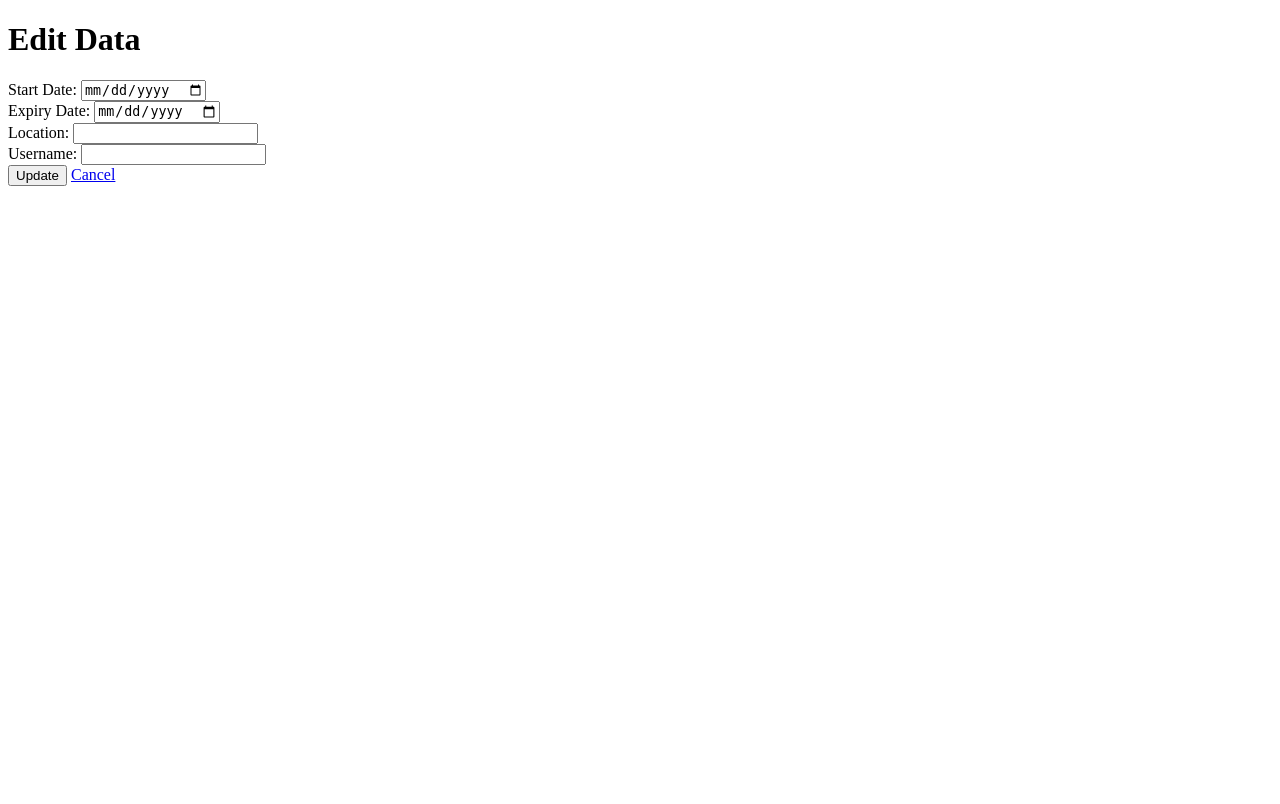
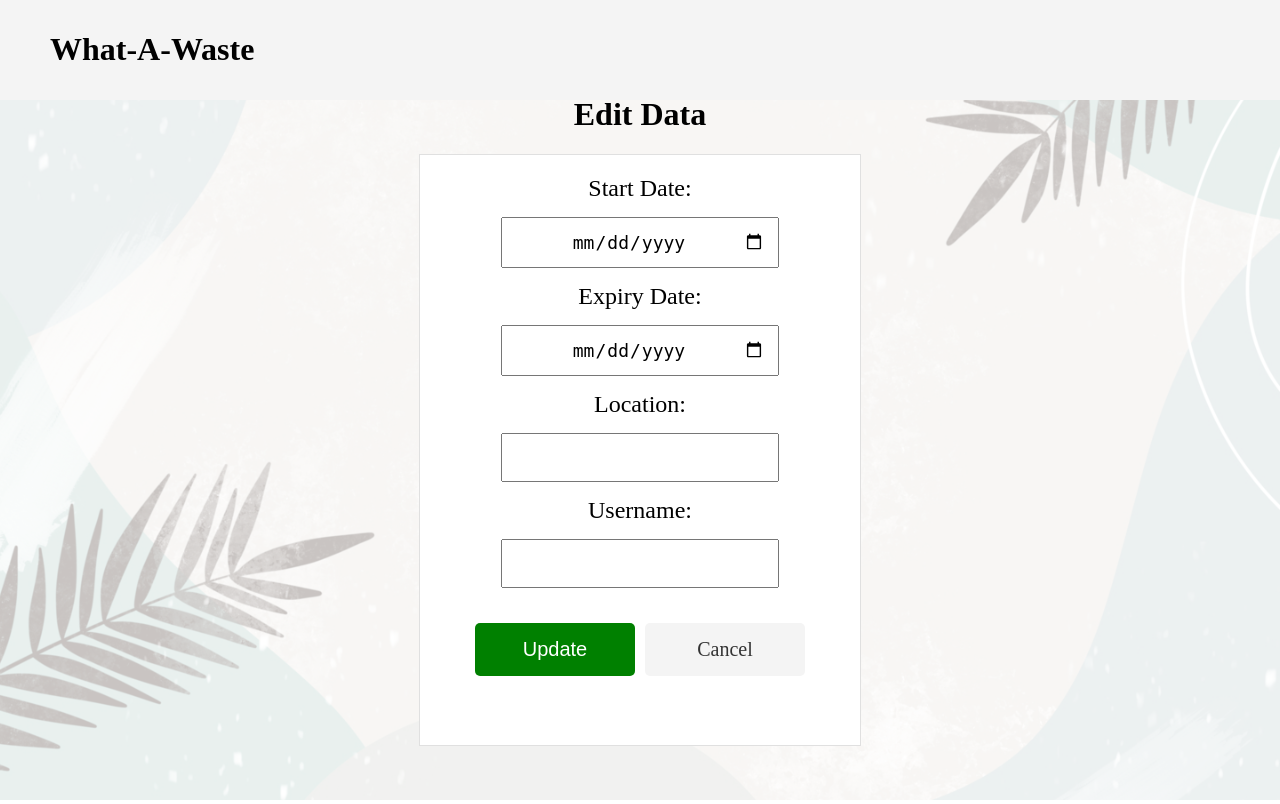
Before and after one commit to roannalim/dsa3101-2310-12-ocr, a Flask app: template backend/database/templates/edit_data.html in a window 1280 px wide; the page is wider, and only the part inside the window is pictured. Before the commit the page ends 186 px from the top of that part, so only its background shows below. Run offline with Flask 3, Linux system fonts and the light colour scheme; the template is opened without the code that fills it, so the values that code supplies are empty.

Commit message:
decorate edit_data page

```diff
--- a/backend/database/templates/edit_data.html
+++ b/backend/database/templates/edit_data.html
@@ -2,21 +2,144 @@
 <html>
 <head>
     <title>Edit Data</title>
+    <style>
+        body {
+
+            height: 100vh;
+            margin: 0;
+            display: flex;
+            flex-direction: column;
+            justify-content: center;
+            align-items: center;
+        }
+
+        header {
+            position: absolute;
+            top: 0;
+            left: 0;
+            width: 100%;
+            padding: 10px 20px;
+            padding-left: 50px;
+            text-align: left;
+            background-color: #f4f4f4;
+        }
+
+        .image-container {
+            position: absolute;
+            top: 0;
+            left: 0;
+            width: 100%;
+            height: 100%;
+            z-index: -1;
+        }
+
+        .image-container img {
+            width: 100%;
+            height: 100%;
+            object-fit: cover;
+            opacity: 0.3;
+        }
+
+        .box {
+            width: 400px;
+            height: 550px;
+            padding: 20px;
+            border: 1px solid #e0e0e0;
+            display: flex;
+            flex-direction: column;
+            justify-content: space-between;
+            align-items: center;
+            text-align: center;
+            background-color: #fff;
+        }
+
+        form {
+            display: flex;
+            flex-direction: column;
+            gap: 15px;
+            align-items: center;
+        }
+
+        label {
+            font-size: 24px;
+            text-align: left;
+        }
+
+        input[type="date"],
+        input[type="text"] {
+            padding: 12px;
+            width: 250px;
+            font-size: 18px;
+            text-align: center; /* Center the text within input */
+        }
+
+        .submit-button, .cancel-button {
+            font-size: 20px;
+            padding: 15px 0;
+            cursor: pointer;
+            width: 160px;
+            text-align: center;
+            border: none;
+            display: inline-block;
+            border-radius: 5px;
+            margin-top: 20px;
+        }
+
+        .submit-button {
+            background-color: #008000;
+            color: #fff;
+        }
+
+        .submit-button:hover {
+            background-color: #006400;
+        }
+
+        .cancel-button {
+            background-color: #f4f4f4;
+            color: #333;
+            text-decoration: none;
+        }
+
+        .cancel-button:hover {
+            background-color: #e6e6e6;
+        }
+
+        .button-container {
+            display: flex;
+            justify-content: center;
+            align-items: center;
+            gap: 10px;
+        }
+    </style>
 </head>
 <body>
-    <h1>Edit Data</h1>
+    <header>
+        <h1>What-A-Waste</h1>
+    </header>
+
+    <div class="image-container">
+        <img src="{{ url_for('static', filename='Web Images/background_image.jpg') }}" alt="Zero Waste Image" class="centered-image">
+    </div>
+
+    <h1 style="text-align: center; padding-top: 20px;">Edit Data</h1>
+
+    <div class="box">
         <form method="POST" action="/edit_data">
             <input type="hidden" name="image_id" value="{{ image_info['image_id'] }}">
             <label for="start_date">Start Date:</label>
-        <input type="date" name="start_date" value="{{ image_info['start_date'] }}"><br>
+            <input type="date" name="start_date" value="{{ image_info['start_date'] }}">
             <label for="expiry_date">Expiry Date:</label>
-        <input type="date" name="expiry_date" value="{{ image_info['expiry_date'] }}"><br>
+            <input type="date" name="expiry_date" value="{{ image_info['expiry_date'] }}">
             <label for="location">Location:</label>
-        <input type="text" name="location" value="{{ image_info['location'] }}"><br>
+            <input type="text" name="location" value="{{ image_info['location'] }}">
             <label for="username">Username:</label>
-        <input type="text" name="username" value="{{ image_info['username'] }}"><br>
-        <button type="submit" name="action" value="update">Update</button>
-        <a href="/view_images">Cancel</a>
+            <input type="text" name="username" value="{{ image_info['username'] }}">
+
+            <div class="button-container">
+                <button type="submit" name="action" value="update" class="submit-button">Update</button>
+                <a href="/view_images" class="cancel-button" style="width: 160px;">Cancel</a>
+            </div>
         </form>
+    </div>
 </body>
 </html>
```
Lines whose indentation alone changed are shown as unchanged.
